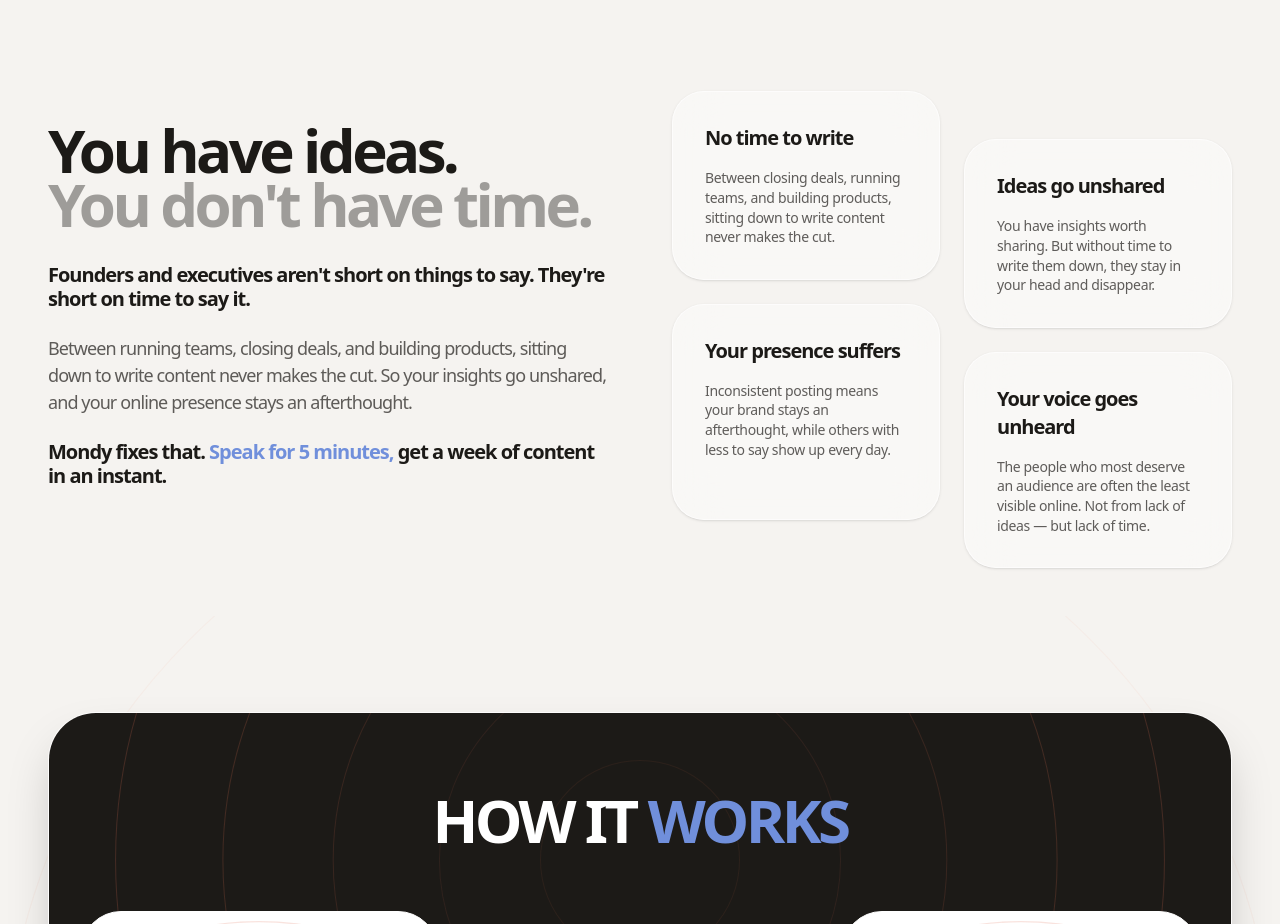
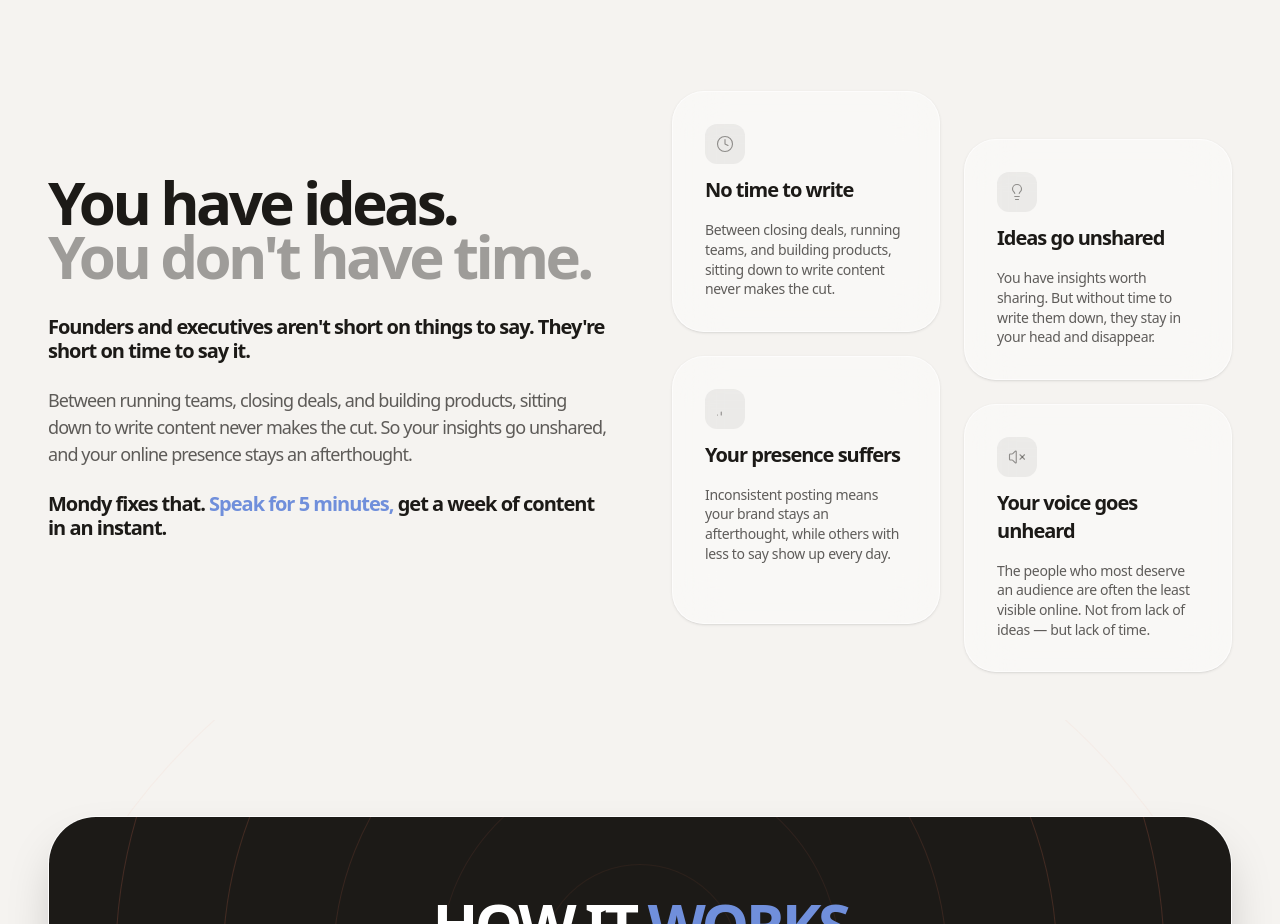
Before and after one commit to TezzeractTeams/Mondy, a Next.js app: page / in a window 1280 px wide. Shown: the part 1100-2024 px from the top of the page. Built offline with nearby package versions, Linux system fonts and the light colour scheme.

Commit message:
Refactor Hero component and update styles. Removed peer dependencies from package-lock.json and added new color variables to globals.css for improved theming.

```diff
--- a/src/components/ProblemStatement.tsx
+++ b/src/components/ProblemStatement.tsx
@@ -1,13 +1,30 @@
 "use client";
 import React from "react";
 import { motion } from "framer-motion";
+import { Clock, Lightbulb, SignalLow, VolumeX } from "lucide-react";
 
 export default function ProblemStatement() {
   const problems = [
-    { title: "No time to write", desc: "Between closing deals, running teams, and building products, sitting down to write content never makes the cut." },
-    { title: "Ideas go unshared", desc: "You have insights worth sharing. But without time to write them down, they stay in your head and disappear." },
-    { title: "Your presence suffers", desc: "Inconsistent posting means your brand stays an afterthought, while others with less to say show up every day." },
-    { title: "Your voice goes unheard", desc: "The people who most deserve an audience are often the least visible online. Not from lack of ideas — but lack of time." }
+    {
+      title: "No time to write",
+      desc: "Between closing deals, running teams, and building products, sitting down to write content never makes the cut.",
+      Icon: Clock,
+    },
+    {
+      title: "Ideas go unshared",
+      desc: "You have insights worth sharing. But without time to write them down, they stay in your head and disappear.",
+      Icon: Lightbulb,
+    },
+    {
+      title: "Your presence suffers",
+      desc: "Inconsistent posting means your brand stays an afterthought, while others with less to say show up every day.",
+      Icon: SignalLow,
+    },
+    {
+      title: "Your voice goes unheard",
+      desc: "The people who most deserve an audience are often the least visible online. Not from lack of ideas — but lack of time.",
+      Icon: VolumeX,
+    },
   ];
 
   return (
@@ -41,7 +58,7 @@ export default function ProblemStatement() {
 
         {/* Right Side: Staggered Problem Cards (Flash.co Layout Style) */}
         <div className="grid grid-cols-1 md:grid-cols-2 gap-6 order-2 lg:order-2">
-          {problems.map((item, idx) => (
+          {problems.map(({ title, desc, Icon }, idx) => (
             <motion.div
               key={idx}
               initial={{ opacity: 0, y: 20 }}
@@ -51,11 +68,20 @@ export default function ProblemStatement() {
               className={`p-8 rounded-[2rem] bg-white/40 backdrop-blur-xl border border-white/60 shadow-sm
                 ${idx % 2 === 1 ? 'md:translate-y-12' : ''}`}
             >
+              <div
+                className="mb-3 flex h-10 w-10 items-center justify-center rounded-xl bg-[#1C1A17]/[0.06]"
+                aria-hidden
+              >
+                <Icon
+                  className="h-[18px] w-[18px] text-[#1C1A17]/45"
+                  strokeWidth={1.5}
+                />
+              </div>
               <h4 className="text-[#1C1A17] text-xl font-bold tracking-[-0.05em] mb-4">
-                {item.title}
+                {title}
               </h4>
               <p className="text-[#1C1A17]/70 text-sm leading-[1.4] tracking-tight">
-                {item.desc}
+                {desc}
               </p>
             </motion.div>
           ))}
```
